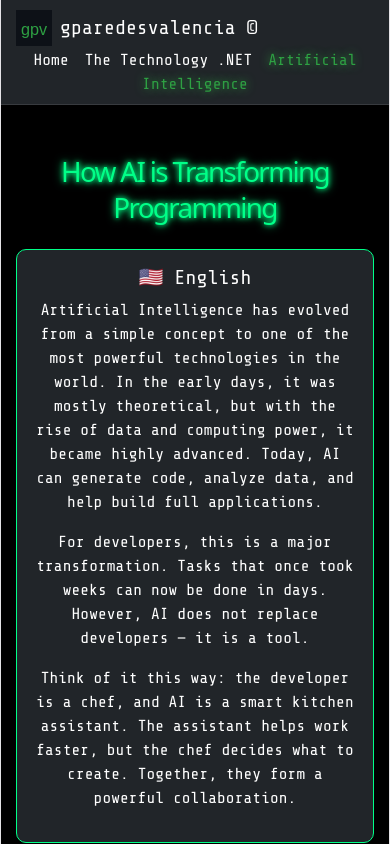
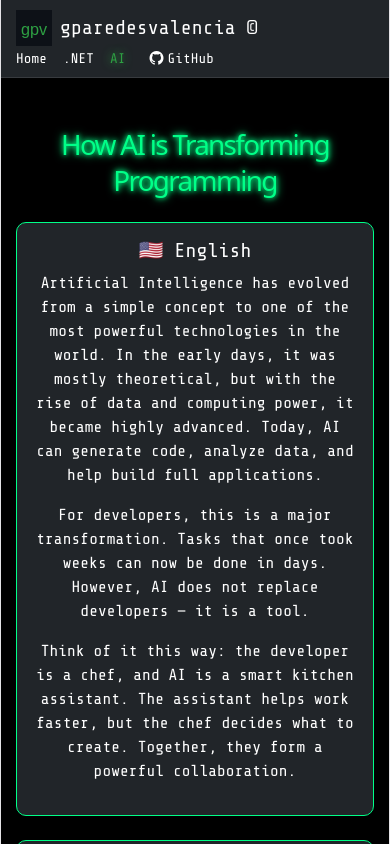
Before and after one commit to gparedesvalencia2022/portafolio-dotnet-react, a React (Vite) app in the folder portafolio-dotnet-react.client/: page /ai in a window 390 px wide. Shown: the top 844 px of the page. Built offline with nearby package versions, Linux system fonts and the light colour scheme.

Commit message:
add github link

```diff
--- a/portafolio-dotnet-react.client/index.html
+++ b/portafolio-dotnet-react.client/index.html
@@ -5,6 +5,8 @@
     <link rel="icon" type="image/svg+xml" href="/logo.svg" />
     <meta name="viewport" content="width=device-width, initial-scale=1.0" />
     <link href="https://fonts.googleapis.com/css2?family=Share+Tech+Mono&display=swap" rel="stylesheet">
+
+    <link rel="stylesheet" href="https://cdn.jsdelivr.net/npm/bootstrap-icons@1.11.3/font/bootstrap-icons.css" />
     <title>gparedesvalencia | .NET Developer Portfolio</title>
     <!-- Open Graph -->
     <meta property="og:title" content="gparedesvalencia — .NET & AI Developer" />
--- a/portafolio-dotnet-react.client/src/App.css
+++ b/portafolio-dotnet-react.client/src/App.css
@@ -112,6 +112,7 @@ h1, h2, h3, h4 {
     text-decoration: none !important;
     color: white;
     transition: all 0.3s ease;
+    white-space: nowrap;
 }
 
     .nav-link-custom:hover {
@@ -123,3 +124,15 @@ h1, h2, h3, h4 {
         color: #2ea043;
         text-shadow: 0 0 10px #2ea043;
     }
+
+.navbar .container {
+    display: flex;
+    justify-content: space-between;
+    align-items: center;
+}
+
+@media (max-width: 768px) {
+    .nav-link-custom {
+        font-size: 14px;
+    }
+}
--- a/portafolio-dotnet-react.client/src/components/Navbar.jsx
+++ b/portafolio-dotnet-react.client/src/components/Navbar.jsx
@@ -19,12 +19,14 @@ export default function Navbar() {
                     </span>
                 </div>
 
-                <div>
+                <div className="d-flex align-items-center flex-wrap">
+
                     <NavLink
                         to="/"
                         className={({ isActive }) =>
                             "nav-link-custom me-3 " + (isActive ? "active" : "")
-                        }>
+                        }
+                    >
                         Home
                     </NavLink>
 
@@ -32,18 +34,32 @@ export default function Navbar() {
                         to="/dotnet"
                         className={({ isActive }) =>
                             "nav-link-custom me-3 " + (isActive ? "active" : "")
-                        }>
-                        The Technology .NET
+                        }
+                    >
+                        .NET
                     </NavLink>
 
                     <NavLink
                         to="/ai"
                         className={({ isActive }) =>
-                            "nav-link-custom " + (isActive ? "active" : "")
-                        }>
-                        Artificial Intelligence
+                            "nav-link-custom me-3 " + (isActive ? "active" : "")
+                        }
+                    >
+                        AI
                     </NavLink>
+
+                    <a
+                        href="https://github.com/gparedesvalencia2022"
+                        target="_blank"
+                        rel="noopener noreferrer"
+                        className="nav-link-custom ms-2 d-flex align-items-center"
+                    >
+                        <i className="bi bi-github me-1"></i>
+                        GitHub
+                    </a>
+
                 </div>
+
             </div>
         </nav>
     );
```
